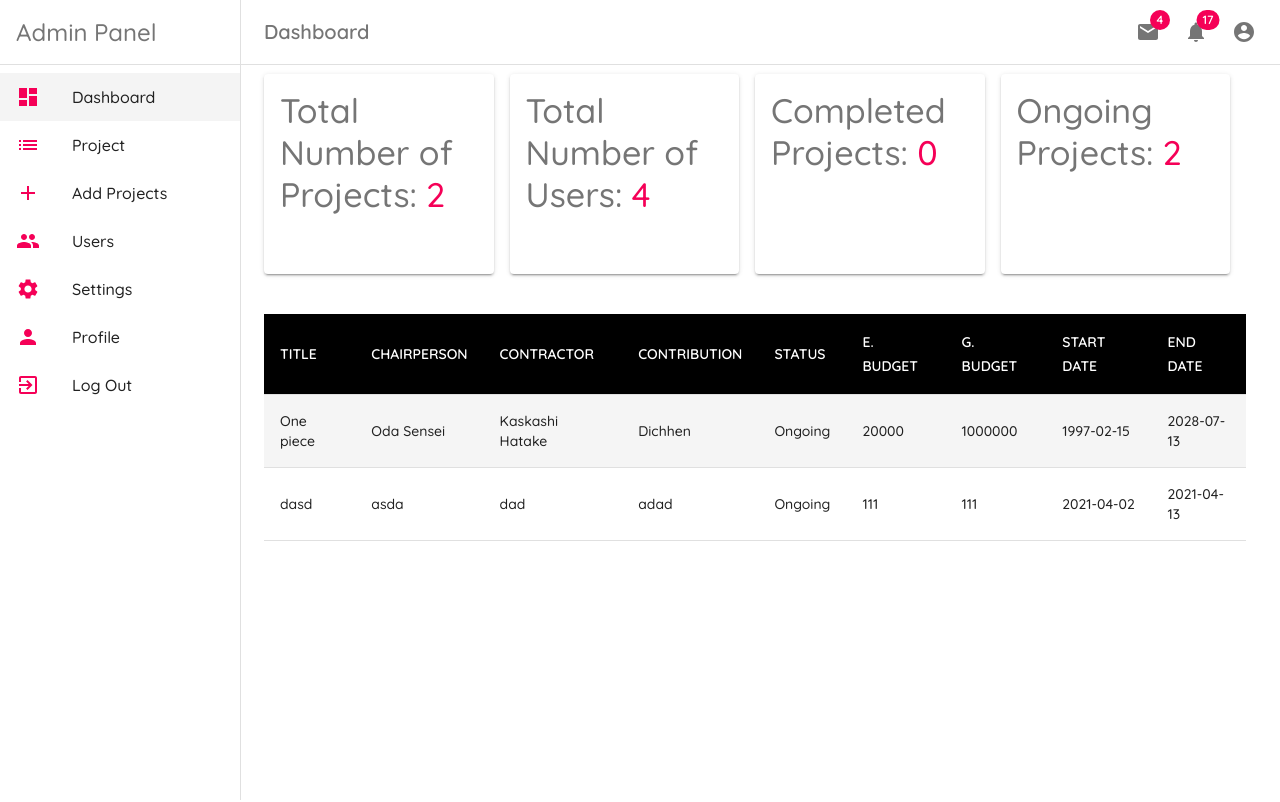
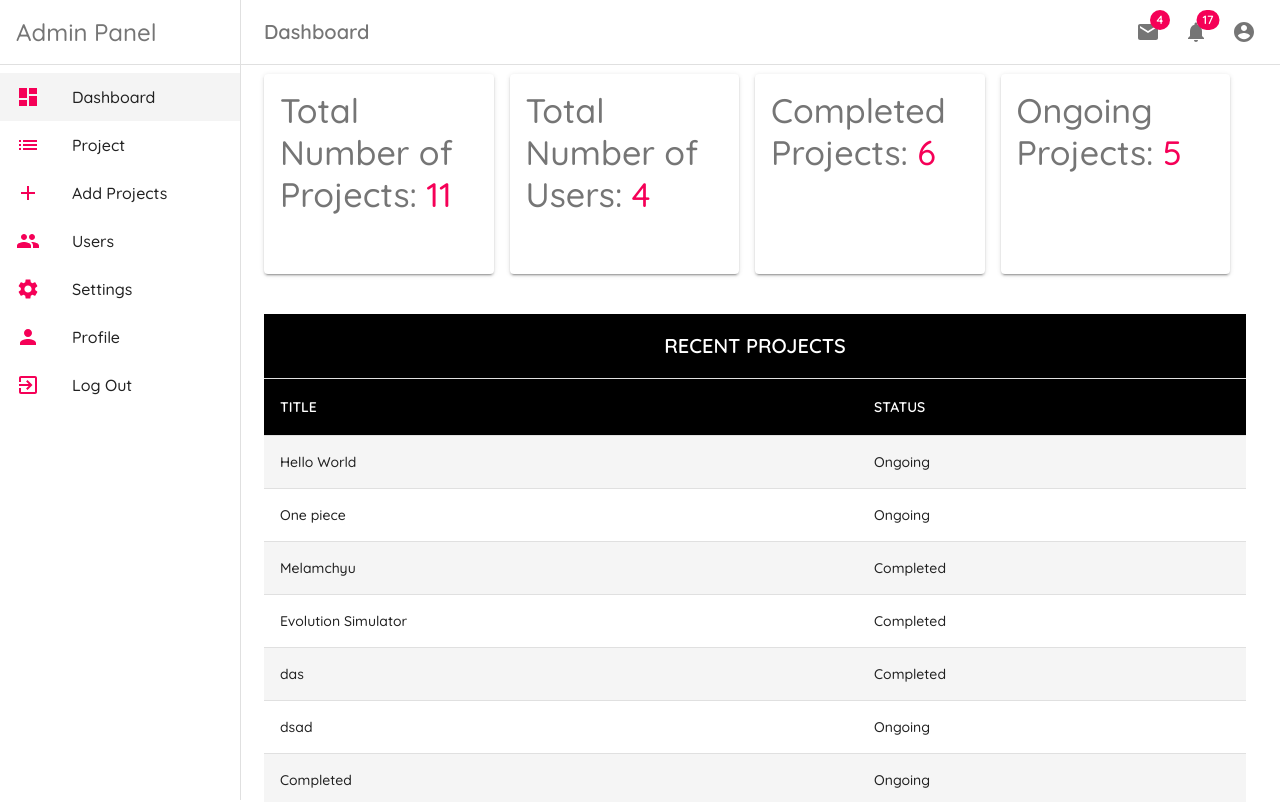
Before and after one commit to birajrb/dashboard, a React (Create React App) app: page / in a window 1280 px wide. Shown: the top 802 px of the page. Built offline with nearby package versions, Linux system fonts and the light colour scheme; data requests are answered from the project's data file.

Commit message:
Adds sorting to projects

```diff
--- a/data/db.json
+++ b/data/db.json
@@ -5,7 +5,7 @@
       "chairperson": "Oda Sensei",
       "contractor": "Kaskashi Hatake",
       "description": "One piece is the best anime of all time.",
-      "contribution": "Dichhen",
+      "contribution": "None",
       "status": "Ongoing",
       "eb": "20000",
       "gb": "1000000",
@@ -14,17 +14,134 @@
       "id": 1
     },
     {
-      "title": "dasd",
+      "title": "Evolution Simulator",
+      "chairperson": "Pradish Bijukchhe",
+      "contractor": "Luffy",
+      "description": "It is a project based on evolution.",
+      "contribution": "Full",
+      "status": "Completed",
+      "eb": "20000",
+      "gb": "30000",
+      "sd": "2019-07-15",
+      "ed": "2021-04-15",
+      "id": 3
+    },
+    {
+      "title": "Hello World",
+      "chairperson": "Luffy",
+      "contractor": "Zoro",
+      "description": "We are on a cruise.",
+      "contribution": "None",
+      "status": "Ongoing",
+      "eb": "10000",
+      "gb": "20000",
+      "sd": "1996-02-07",
+      "ed": "2021-04-22",
+      "id": 4
+    },
+    {
+      "title": "dsad",
       "chairperson": "asda",
       "contractor": "dad",
-      "description": "adada",
+      "description": "adad",
+      "contribution": "ada",
+      "status": "Ongoing",
+      "eb": "100",
+      "gb": "1212",
+      "sd": "2021-04-02",
+      "ed": "2021-04-07",
+      "id": 5
+    },
+    {
+      "title": "dasd",
+      "chairperson": "ada",
+      "contractor": "dada",
+      "description": "ad",
       "contribution": "adad",
       "status": "Ongoing",
-      "eb": "111",
-      "gb": "111",
+      "eb": "121",
+      "gb": "21212",
+      "sd": "2021-04-07",
+      "ed": "2021-04-15",
+      "id": 6
+    },
+    {
+      "title": "Completed",
+      "chairperson": "adada",
+      "contractor": "dad",
+      "description": "adadada",
+      "contribution": "dad",
+      "status": "Ongoing",
+      "eb": "1212",
+      "gb": "12133",
       "sd": "2021-04-02",
-      "ed": "2021-04-13",
-      "id": 2
+      "ed": "2021-04-08",
+      "id": 7
+    },
+    {
+      "title": "dasd",
+      "chairperson": "ada",
+      "contractor": "dada",
+      "description": "dadad",
+      "contribution": "adad",
+      "status": "Completed",
+      "eb": "121313",
+      "gb": "131313",
+      "sd": "2021-04-09",
+      "ed": "2021-04-14",
+      "id": 8
+    },
+    {
+      "title": "das",
+      "chairperson": "dasd",
+      "contractor": "sada",
+      "description": "dadada",
+      "contribution": "da",
+      "status": "Completed",
+      "eb": "123123213",
+      "gb": "12312312312",
+      "sd": "2021-04-01",
+      "ed": "2021-04-14",
+      "id": 9
+    },
+    {
+      "title": "sada",
+      "chairperson": "sdada",
+      "contractor": "dsa",
+      "description": "dasdad",
+      "contribution": "adsad",
+      "status": "Completed",
+      "eb": "12121",
+      "gb": "2121212",
+      "sd": "2021-04-03",
+      "ed": "2021-04-14",
+      "id": 10
+    },
+    {
+      "title": "dsa",
+      "chairperson": "dasd",
+      "contractor": "asdas",
+      "description": "dasda",
+      "contribution": "adsada",
+      "status": "Completed",
+      "eb": "21212",
+      "gb": "21212",
+      "sd": "2021-04-02",
+      "ed": "2021-04-07",
+      "id": 11
+    },
+    {
+      "title": "Melamchyu",
+      "chairperson": "sada",
+      "contractor": "dasdasd",
+      "description": "dasdasd",
+      "contribution": "dasda",
+      "status": "Completed",
+      "eb": "1212",
+      "gb": "21121",
+      "sd": "2013-03-16",
+      "ed": "2021-04-02",
+      "id": 12
     }
   ]
 }
--- a/src/pages/Dashboard.js
+++ b/src/pages/Dashboard.js
@@ -79,6 +79,11 @@ function Dashboard() {
   const [projects, setProjects] = useState([])
   const [error, setError] = useState(null);
   const [isLoading, setLoading] = useState(true);
+
+  const results = projects.sort((a, b) => {
+    if (a.sd < b.sd) return -1
+  })
+
   useEffect(() => {
     const abortCont = new AbortController();
     fetch("http://localhost:8000/projects", { signal: abortCont.signal })
@@ -105,7 +110,7 @@ function Dashboard() {
     }
   }, [])
 
-  const exclude = ['id', 'description']
+  const exclude = ['id', 'description', 'chairperson', 'contractor', 'contribution', 'eb', 'gb', 'sd', 'ed']
   const get_columns = data => {
     return Object.keys(data).filter(
       (value) => exclude.indexOf(value) < 0
@@ -142,6 +147,9 @@ function Dashboard() {
         <Table className={classes.table}>
           <TableHead>
             <TableRow>
+              <StyledTableCell variant="head" colSpan="2" align="center"><Typography variant="h6">RECENT PROJECTS</Typography></StyledTableCell>
+            </TableRow>
+            <TableRow>
               {
                 get_columns(projects[0]).map(item => <StyledTableCell key={item}>{(item === "eb") ? "E. BUDGET" : (item === "gb") ? "G. BUDGET" : (item === "sd") ? "START DATE" : (item === "ed") ? "END DATE" : item.toUpperCase()}</StyledTableCell>)
               }
@@ -149,7 +157,7 @@ function Dashboard() {
           </TableHead>
           <TableBody>
             {
-              projects.map((project, index) => (
+              results.slice(0, 10).map((project, index) => (
                 <StyledTableRow key={index}>
                   {
                     get_columns(project).map(key => (<StyledTableCell key={key}>{project[key]}</StyledTableCell>))
```
